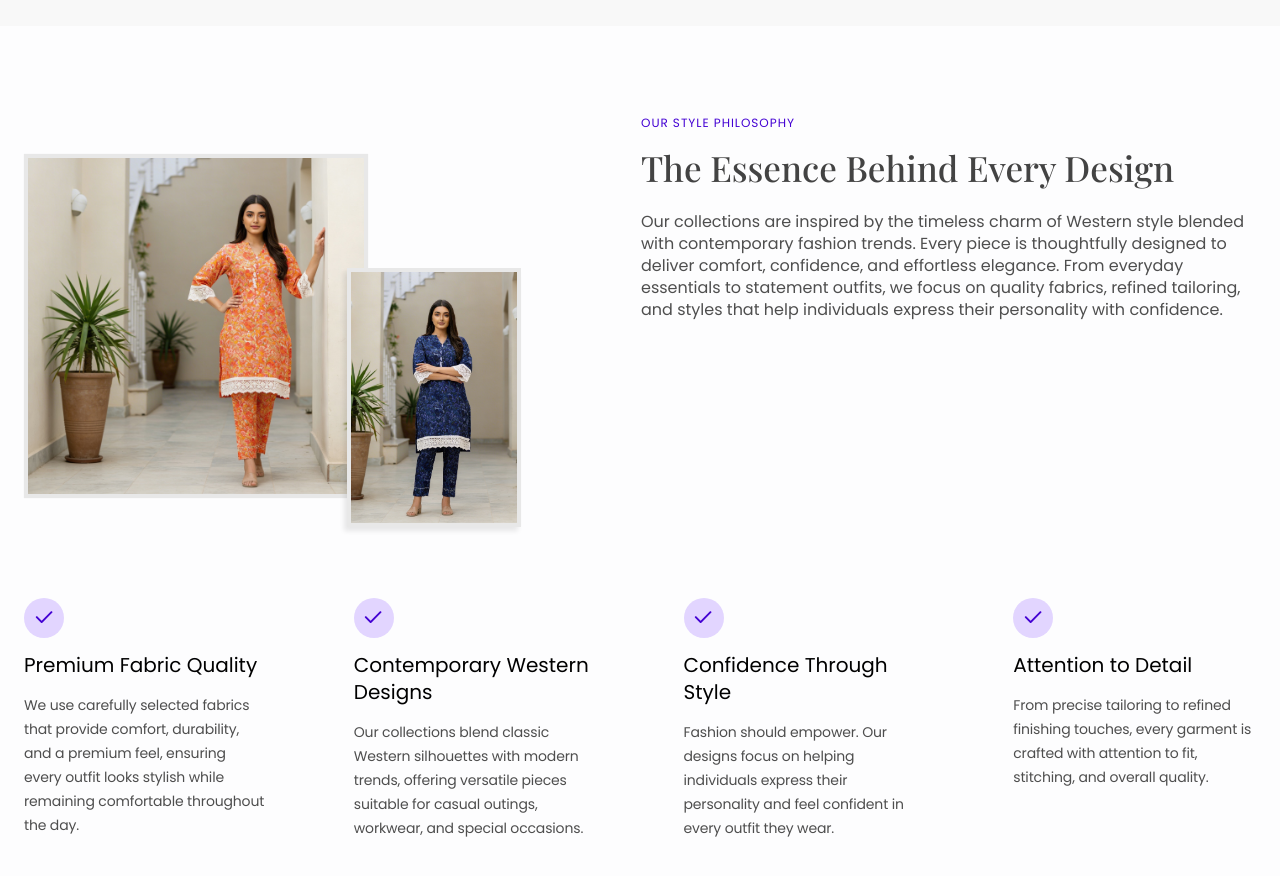
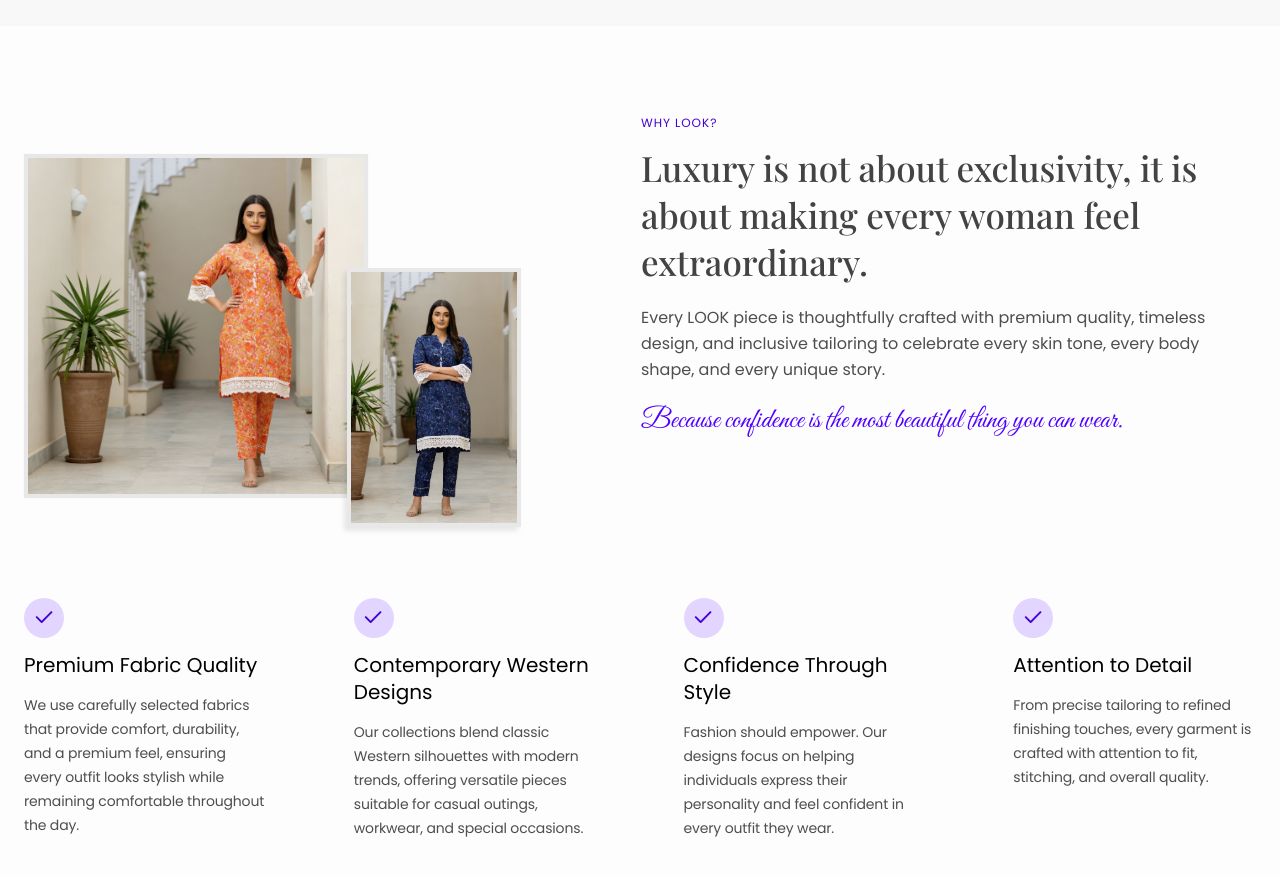
Before and after one commit to ragav1n/look, a React (Vite) app: page / in a window 1280 px wide. Shown: the part 2048-2924 px from the top of the page. Built offline with nearby package versions, Linux system fonts and the light colour scheme; no server answers.

Commit message:
Update Why LOOK section with brand statement copy

```diff
--- a/src/pages/home/WhyLook.tsx
+++ b/src/pages/home/WhyLook.tsx
@@ -84,21 +84,20 @@ export default function WhyLook() {
           </div>
 
           <div>
-            <p className="text-[12px] tracking-[0.08em] text-accent uppercase">
-              Our Style Philosophy
-            </p>
+            <p className="text-[12px] tracking-[0.08em] text-accent uppercase">Why LOOK?</p>
             <h2
               id="why-look-heading"
-              className="mt-3 max-w-[539px] font-display text-[35px] leading-[47px] font-medium text-heading-soft"
+              className="mt-3 max-w-[560px] font-display text-[35px] leading-[47px] font-medium text-heading-soft"
             >
-              The Essence Behind Every Design
+              Luxury is not about exclusivity, it is about making every woman feel extraordinary.
             </h2>
-            <p className="mt-5 max-w-[687px] text-[16px] leading-[22px] text-body">
-              Our collections are inspired by the timeless charm of Western style blended with
-              contemporary fashion trends. Every piece is thoughtfully designed to deliver comfort,
-              confidence, and effortless elegance. From everyday essentials to statement outfits,
-              we focus on quality fabrics, refined tailoring, and styles that help individuals
-              express their personality with confidence.
+            <p className="mt-5 max-w-[687px] text-[16px] leading-[26px] text-body">
+              Every LOOK piece is thoughtfully crafted with premium quality, timeless design, and
+              inclusive tailoring to celebrate every skin tone, every body shape, and every unique
+              story.
+            </p>
+            <p className="mt-5 font-script text-[28px] leading-[1.25] text-accent-bright">
+              Because confidence is the most beautiful thing you can wear.
             </p>
           </div>
         </div>
```
